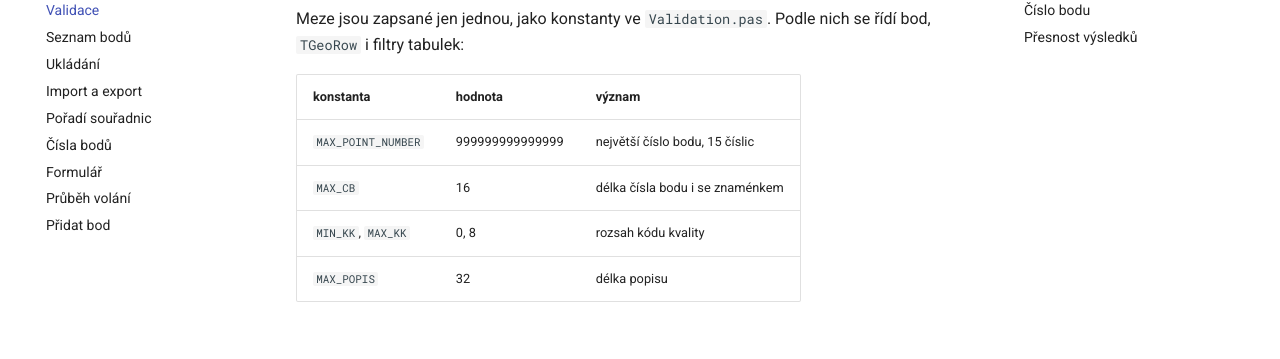
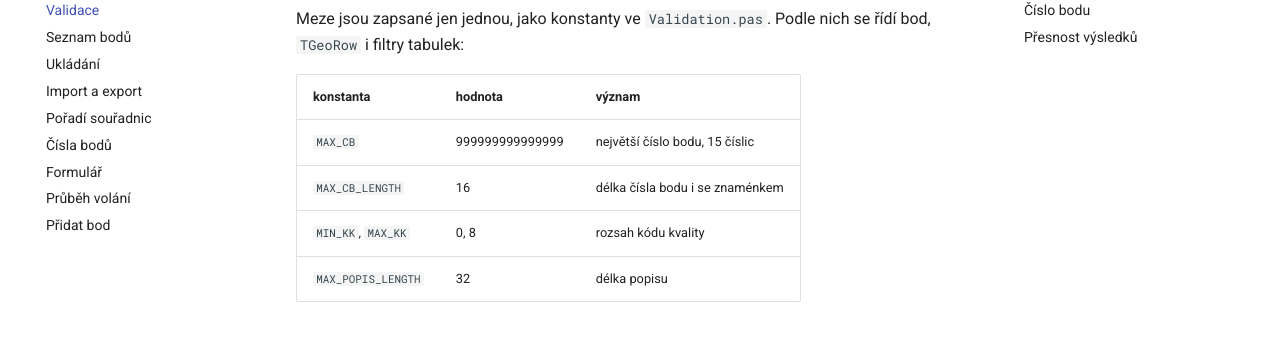
Before and after one commit to kovarmi9/GeoSoft, an MkDocs documentation site: the page built from docs/seznam-souradnic/validace.md, in a window 1280 px wide and 900 px high, scrolled down 1082 px. Shown: the part 125-484 px from the top of the window. Built offline with MkDocs 1.6.1 and Material for MkDocs 9.7.7, drawn with Linux system fonts in a browser that asks for light colours.

Commit message:
Přehlednost kodu

```diff
--- a/docs/seznam-souradnic/validace.md
+++ b/docs/seznam-souradnic/validace.md
@@ -38,10 +38,10 @@ se řídí bod, `TGeoRow` i filtry tabulek:
 
 | konstanta | hodnota | význam |
 |---|---|---|
-| `MAX_POINT_NUMBER` | 999999999999999 | největší číslo bodu, 15 číslic |
-| `MAX_CB` | 16 | délka čísla bodu i se znaménkem |
+| `MAX_CB` | 999999999999999 | největší číslo bodu, 15 číslic |
+| `MAX_CB_LENGTH` | 16 | délka čísla bodu i se znaménkem |
 | `MIN_KK`, `MAX_KK` | 0, 8 | rozsah kódu kvality |
-| `MAX_POPIS` | 32 | délka popisu |
+| `MAX_POPIS_LENGTH` | 32 | délka popisu |
 
 ## Číslo bodu
 
```
Also changed, not shown: 7 other files.
